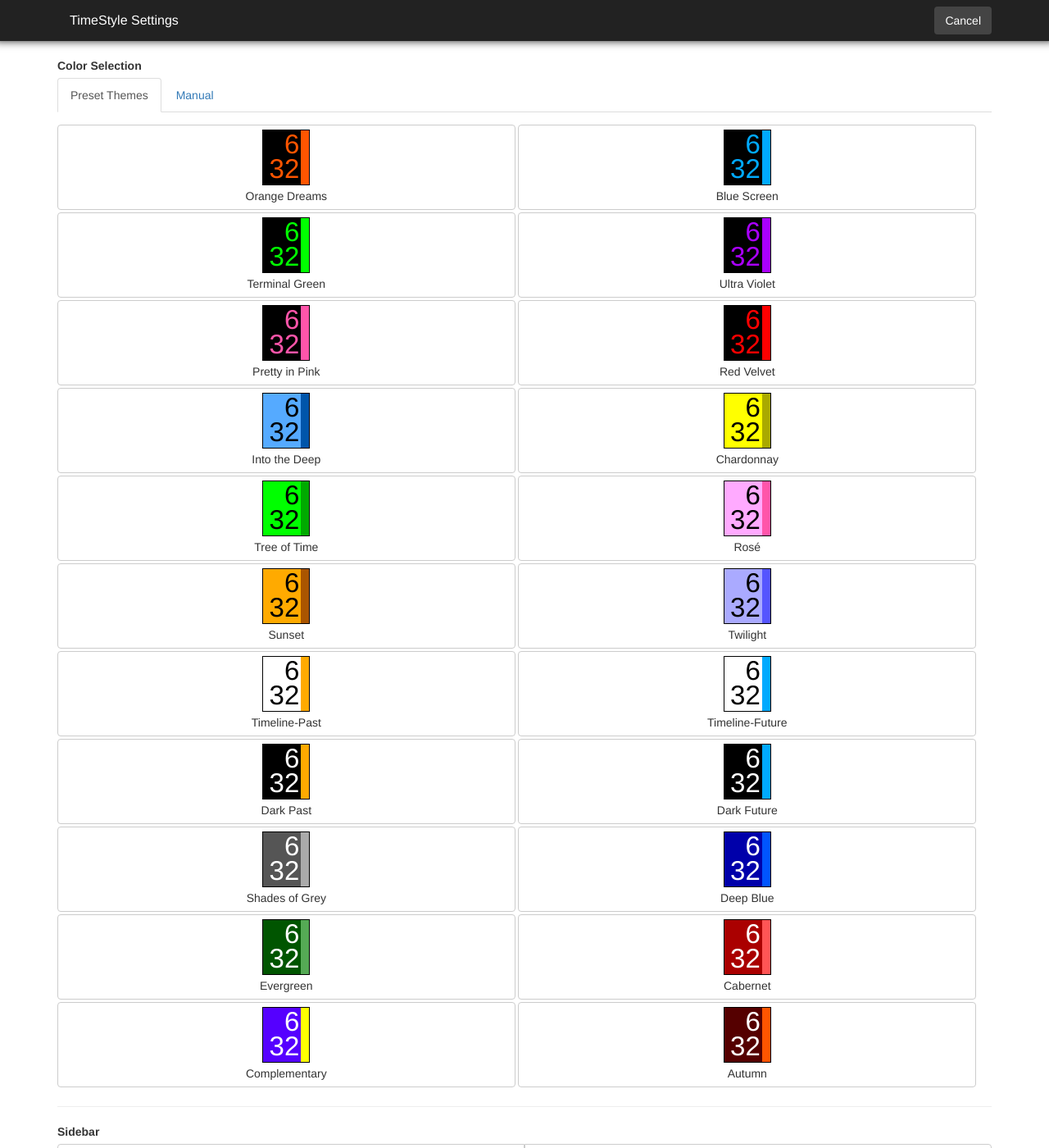
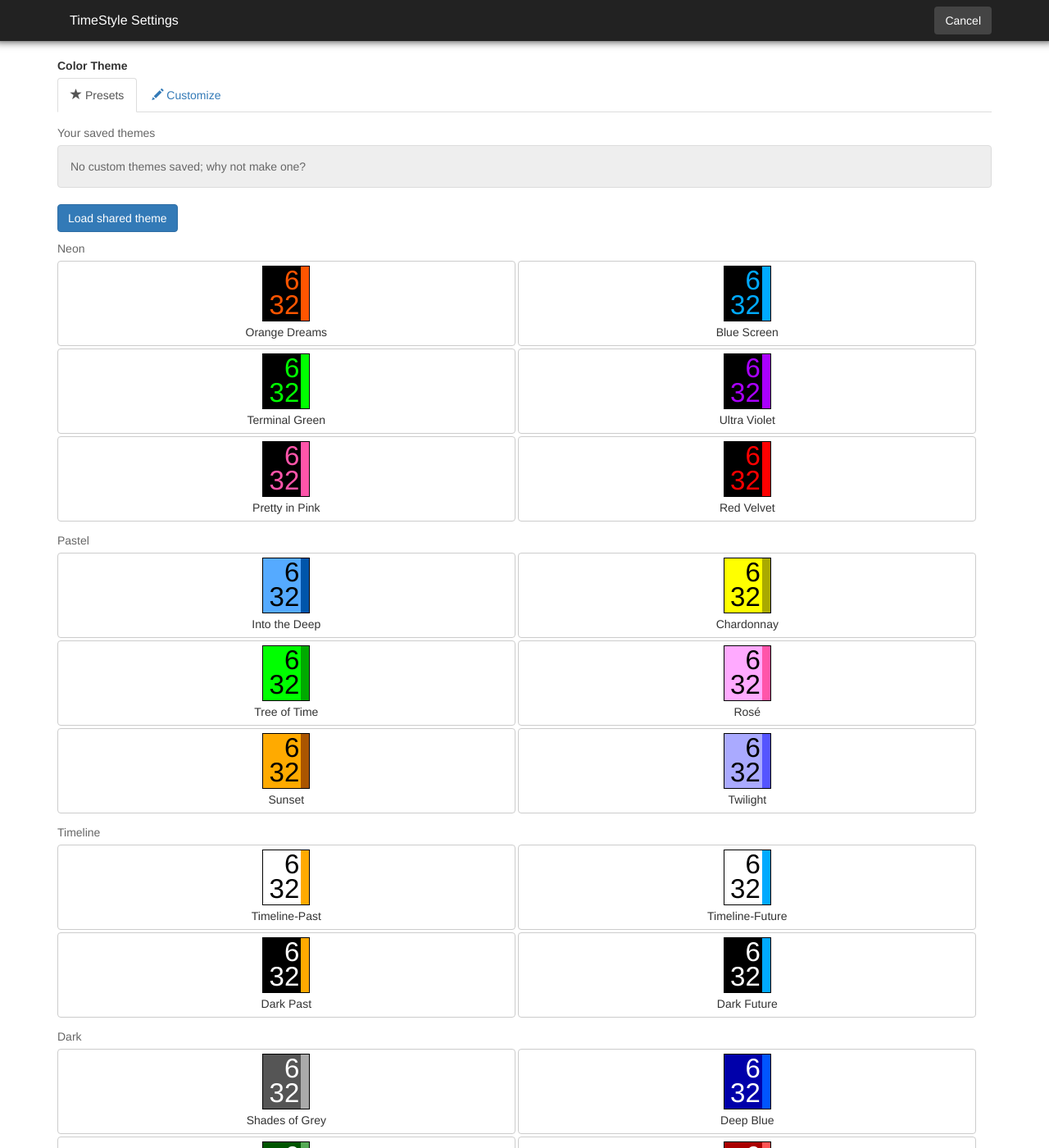
Before and after one commit to freakified/TimeStylePebble, a Jekyll site: the page built from config_color.html, in a window 1280 px wide and 1400 px high. Shown: the whole window at 82% size. Built offline with Jekyll 4.4.1, drawn with Linux system fonts in a browser that asks for light colours; nearby versions of some CDN libraries.

Commit message:
Custom theme creation/deletion now works

```diff
--- a/_includes/config_theme_color.html
+++ b/_includes/config_theme_color.html
@@ -1,13 +1,25 @@
-<label>Color Selection</label>
+<label>Color Theme</label>
 
 <ul id="ColorSelectorTabs" class="nav nav-tabs" role="tablist">
-  <li role="presentation" class="active"><a href="#tab_presetcolors" id="home-tab" role="tab" data-toggle="tab" aria-controls="home" aria-expanded="true">Preset Themes</a></li>
-  <li role="presentation"><a href="#tab_customcolors" role="tab" id="profile-tab" data-toggle="tab" aria-controls="profile">Manual</a></li>
+  <li role="presentation" class="active"><a href="#tab_presetcolors" id="home-tab" role="tab" data-toggle="tab" aria-controls="home" aria-expanded="true"><span class="glyphicon glyphicon-star"></span> Presets</a></li>
+  <li role="presentation"><a href="#tab_customcolors" role="tab" id="profile-tab" data-toggle="tab" aria-controls="profile"><span class="glyphicon glyphicon-pencil"></span> Customize</a></li>
 </ul>
 <div id="ColorSelectorTabContent" class="tab-content">
   <div role="tabpanel" class="tab-pane fade in active" id="tab_presetcolors" aria-labelledBy="home-tab">
     <div class="form-group">
       <div id="preset_selector" data-toggle="buttons">
+        <p>Your saved themes</p>
+        <div id="custom_theme_empty" class="alert alert-info" role="alert">
+          No custom themes saved; why not make one?
+        </div>
+        <div id="saved_themes_area">
+
+        </div>
+        <button class="btn btn-primary" type="button" data-toggle="modal" data-target="#loadThemeModal">
+          Load shared theme
+        </button>
+
+        <p>Neon</p>
         <label class="btn btn-default" data-time-color="#FF5500" data-time-bg-color="#000000" data-sidebar-color="#FF5500">
           <input type="radio" name="options" id="option1" autocomplete="off">
           <div class="example_face" style="color: #FF5500; background-color: #000000; border-color: #FF5500;">6<br>32</div>
@@ -42,6 +54,7 @@
           <div class="example_face" style="border-color: #FF0000; color: #FF0000;">6<br>32</div>
           Red Velvet
         </label>
+        <p>Pastel</p>
 
         <label class="btn btn-default" data-time-color="#000000" data-time-bg-color="#55AAFF" data-sidebar-color="#0055AA">
           <input type="radio" name="options" id="option2" autocomplete="off">
@@ -78,7 +91,7 @@
           <div class="example_face" style="background: #AAAAFF; color: #000000; border-color: #5555FF;">6<br>32</div>
           Twilight
         </label>
-
+        <p>Timeline</p>
         <label class="btn btn-default" data-time-color="#000000" data-time-bg-color="#FFFFFF" data-sidebar-color="#FFAA00">
           <input type="radio" name="options" id="option2" autocomplete="off">
           <div class="example_face light_bg" style="border-color: #FFAA00">6<br>32</div>
@@ -102,7 +115,7 @@
           <div class="example_face" style="color: #FFFFFF; border-color: #00AAFF">6<br>32</div>
           Dark Future
         </label>
-
+       <p>Dark</p>
         <label class="btn btn-default" data-time-color="#FFFFFF" data-time-bg-color="#555555" data-sidebar-color="#AAAAAA">
           <input type="radio" name="options" id="option2" autocomplete="off">
           <div class="example_face" style="background: #555555; color: white; border-color: #AAAAAA;">6<br>32</div>
@@ -142,11 +155,24 @@
       </div>
     </div>
   </div>
+
   <div role="tabpanel" class="tab-pane fade" id="tab_customcolors" aria-labelledBy="profile-tab">
     <div id="custom_preview_help" class="alert alert-info" role="alert">
-      Select the three required colors to see a preview
+      Select the three required colors to create a theme
     </div>
-    <div id="custom_preview" class="example_face hidden" style="margin: 13px">6<br>32</div>
+    <div id="custom_preview_container">
+      <div id="custom_preview" class="example_face" style="margin: 13px">6<br>32</div>
+      <div id="custom_preview_actions">
+        <button class="btn btn-primary" type="button" onclick="saveNewPreset()"><span class="glyphicon glyphicon-star"></span> Save theme</button>
+        <button class="btn btn-link" type="button" data-toggle="modal" data-target="#shareThemeModal">
+          <span class="glyphicon glyphicon-share-alt"></span> Share
+        </button>
+      </div>
+
+    </div>
+
+    <div>
+  </div>
 
     <label>Time Text Color</label>
     <div class="form-group">
@@ -166,3 +192,40 @@
     </div>
   </div>
 </div>
+
+<div class="modal fade" id="loadThemeModal" tabindex="-1" role="dialog" aria-labelledby="loadThemeModal">
+  <div class="modal-dialog" role="document">
+    <div class="modal-content">
+      <div class="modal-header">
+        <button type="button" class="close" data-dismiss="modal" aria-label="Close"><span aria-hidden="true">&times;</span></button>
+        <h4 class="modal-title" id="myModalLabel">Load a shared theme</h4>
+      </div>
+      <div class="modal-body">
+        <input type="text" class="form-control" id="weather_loc" placeholder='Paste theme text here'>
+      </div>
+      <div class="modal-footer">
+        <button type="button" class="btn btn-default" data-dismiss="modal">Cancel</button>
+        <button type="button" class="btn btn-primary">Load theme</button>
+      </div>
+    </div>
+  </div>
+</div>
+
+<div class="modal fade" id="shareThemeModal" tabindex="-1" role="dialog" aria-labelledby="shareThemeModal">
+  <div class="modal-dialog" role="document">
+    <div class="modal-content">
+      <div class="modal-header">
+        <button type="button" class="close" data-dismiss="modal" aria-label="Close"><span aria-hidden="true">&times;</span></button>
+        <h4 class="modal-title" id="myModalLabel">Share this theme</h4>
+      </div>
+      <div class="modal-body">
+        Copy and paste the text to share this theme:
+
+        or mail it to me
+      </div>
+      <div class="modal-footer">
+        <button type="button" class="btn btn-primary" data-dismiss="modal">Done</button>
+      </div>
+    </div>
+  </div>
+</div>
--- a/css/custom.scss
+++ b/css/custom.scss
@@ -61,9 +61,29 @@
   margin: 0 auto 4px;
 }
 
-#preset_selector > .btn {
-  width: 49%;
-  margin-bottom: 3px;
+#preset_selector {
+  p {
+    margin: 10px 0 5px;
+    color: #666;
+  }
+
+  label.btn {
+    width: 49%;
+    margin-bottom: 3px;
+  }
+
+  input[type=radio] {
+    position: absolute;
+    clip: rect(0,0,0,0);
+    pointer-events: none;
+  }
+
+
+  // .btn-danger {
+  //   position: absolute;
+  //   top:0;
+  //   right: 0;
+  // }
 }
 
 .sp-preview {
@@ -77,11 +97,11 @@
 }
 
 .sp-palette {
-  max-width: 350px;
+  max-width: 275px;
 
   .sp-thumb-el {
-    width: 39px;
-    height: 39px;
+    width: 30px;
+    height: 30px;
   }
 }
 
@@ -106,3 +126,24 @@
   background-color: #444;
   color: white;
 }
+
+#custom_preview_container > div {
+  display: inline-block;
+  vertical-align: middle;
+
+  button {
+    display: block;
+    margin: 5px 0;
+  }
+}
+
+.modal.in .modal-dialog {
+    -webkit-transform: translate(0,150px);
+    transform: translate(0,150px);
+}
+
+.alert-info {
+    color: #666;
+    background-color: #eee;
+    border-color: #DCDCDC;
+}
--- a/js/config.js
+++ b/js/config.js
@@ -1,3 +1,29 @@
+
+// if we have any persistent data saved, load it in
+$(document).ready(function() {
+  loadLastUsedColors();
+  showCustomPresets();
+});
+
+function loadLastUsedColors() {
+  // try to load each of the four colors
+  var colorNames = ['time-color', 'time-bg-color', 'sidebar-color', 'sidebar-text-color'];
+
+  colorNames.forEach(function(colorName, index, array) {
+    var storedColor = window.localStorage.getItem(colorName);
+
+    if(storedColor) {
+      $('#' + colorName).spectrum("set", storedColor);
+      $('#' + colorName).data('storedColor', storedColor);
+    } else {
+      $('#' + colorName).spectrum("set", null);
+    }
+  });
+
+  // in case anything changed
+  updateCustomPreview();
+}
+
 $('#time-color').on('change', customColorChanged);
 $('#time-bg-color').on('change', customColorChanged);
 $('#sidebar-color').on('change', customColorChanged);
@@ -34,21 +60,18 @@ function updateToolbar() {
   var counter = $('label.btn.active').size();
 
   if($('#preset_selector .btn.active').size() == 0) {
-    if($('#time-color').val()) {
-      counter++;
-    }
 
-    if($('#time-bg-color').val()) {
-      counter++;
-    }
+    var colorNames = ['time-color', 'time-bg-color', 'sidebar-color', 'sidebar-text-color'];
 
-    if($('#sidebar-color').val()) {
-      counter++;
-    }
+    colorNames.forEach(function(colorName, index, array) {
+      var storedColor = window.localStorage.getItem(colorName);
 
-    if($('#sidebar-text-color').val()) {
-      counter++;
-    }
+      if(storedColor) {
+        if($('#' + colorName).val() != ("#" + storedColor)) {
+          counter++;
+        }
+      }
+    });
   }
 
   if($('#language_selection option:selected').data('setting') != -1) {
@@ -74,10 +97,10 @@ function updateToolbar() {
 function updateCustomPreview() {
   if($('#time-color').val() && $('#time-bg-color').val() && $('#sidebar-color').val()) {
     $('#custom_preview_help').addClass('hidden');
-    $('#custom_preview').removeClass('hidden');
+    $('#custom_preview_container').removeClass('hidden');
   } else {
     $('#custom_preview_help').removeClass('hidden');
-    $('#custom_preview').addClass('hidden');
+    $('#custom_preview_container').addClass('hidden');
   }
 
   $('#custom_preview').css('color', $('#time-color').val());
@@ -86,16 +109,12 @@ function updateCustomPreview() {
 }
 
 function resetSettings() {
-  $("#time-color").spectrum("set", null);
-  $("#time-bg-color").spectrum("set", null);
-  $("#sidebar-color").spectrum("set", null);
-  $("#sidebar-text-color").spectrum("set", null);
+  loadLastUsedColors();
 
   $('label.btn').removeClass('active');
   $(':radio').prop('checked', false);
 
   $('#manual_weather_loc_setting_area').collapse('hide');
-  $('input').val(null);
 
   $('#language_selection').val('(No change)');
 
@@ -130,19 +149,25 @@ function sendSettingsToWatch() {
   // for each setting, check if we need to send it
   if($('#time-color').val()) {
     config.color_time = $('#time-color').val().substr(1);
+    window.localStorage.setItem('time-color', config.color_time);
   }
 
   if($('#time-bg-color').val()) {
     config.color_bg = $('#time-bg-color').val().substr(1);
+    window.localStorage.setItem('time-bg-color', config.color_bg);
   }
 
   if($('#sidebar-color').val()) {
     config.color_sidebar = $('#sidebar-color').val().substr(1);
+    window.localStorage.setItem('sidebar-color', config.color_sidebar);
   }
 
   if($('#sidebar-text-color').val()) {
     config.sidebar_text_color = $('#sidebar-text-color').val().substr(1);
+    window.localStorage.setItem('sidebar-text-color', config.sidebar_text_color);
   }
+
+
 
   if($('#sidebar_position_setting .btn.active').size() > 0) {
     config.sidebar_position = $('#sidebar_position_setting .btn.active').data('setting');
@@ -209,3 +234,96 @@ $('#weather_setting input').on('change', function(){
     $target.collapse('hide');
   }
 });
+
+/* stuff for the preset saving/loading */
+
+
+/* saves the preset and adds it to the "your presets" section */
+function saveNewPreset() {
+  var savedPresets = window.localStorage.getItem('savedPresets');
+
+  if(savedPresets) {
+    savedPresets = JSON.parse(savedPresets);
+  } else {
+    savedPresets = [];
+  }
+
+  // loop through the colors and save them
+  var colorNames = ['time-color', 'time-bg-color', 'sidebar-color', 'sidebar-text-color'];
+
+  var newPreset = {};
+
+  for(i = 0; i < colorNames.length; i++) {
+    colorName = colorNames[i];
+
+    if($('#' + colorName).val() ) {
+      newPreset[colorName] = $('#' + colorName).val();
+    } else {
+      newPreset[colorName] = '#000000';
+    }
+  }
+
+  savedPresets.push(newPreset);
+
+  window.localStorage.setItem('savedPresets', JSON.stringify(savedPresets));
+
+  // finally, update the preset area
+  showCustomPresets();
+}
+
+// TODO: update to make the share/delete buttons actually do something
+var template = '\
+<label class="btn btn-default" data-time-color="{{time-color}}" data-time-bg-color="{{time-bg-color}}" data-sidebar-color="{{sidebar-color}}" data-sidebar-text-color="{{sidebar-text-color}}">\
+  <input type="radio" name="options" id="option1" autocomplete="off">\
+  <div class="example_face" style="color: {{time-color}}; background-color: {{time-bg-color}}; border-color: {{sidebar-color}};">6<br>32</div>\
+</label>\
+<button class="btn btn-danger btn-sm" onclick="deletePreset({{preset-id}})" type="button"><span class="glyphicon glyphicon-trash"></span> Delete</button>\
+<button class="btn btn-link btn-sm" type="button"><span class="glyphicon glyphicon-share-alt"></span> Share</span></button>\
+<br>';
+
+function showCustomPresets() {
+  var savedPresets = window.localStorage.getItem('savedPresets');
+  var htmlToInsert = '';
+
+  if(savedPresets) {
+    savedPresets = JSON.parse(savedPresets);
+
+    for(i = 0; i < savedPresets.length; i++) {
+      var preset = savedPresets[i];
+      var htmlString = template;
+
+      htmlString = htmlString.replace(/\{\{time-color\}\}/g, preset['time-color']);
+      htmlString = htmlString.replace(/\{\{time-bg-color\}\}/g, preset['time-bg-color']);
+      htmlString = htmlString.replace(/\{\{sidebar-color\}\}/g, preset['sidebar-color']);
+      htmlString = htmlString.replace(/\{\{sidebar-text-color\}\}/g, preset['sidebar-text-color']);
+      htmlString = htmlString.replace(/\{\{preset-id\}\}/g, i)
+
+      htmlToInsert += htmlString;
+    }
+
+    $('#saved_themes_area').html(htmlToInsert);
+
+    if( savedPresets.length > 0) {
+      $('#custom_theme_empty').hide();
+    } else {
+      $('#custom_theme_empty').show();
+    }
+  } else {
+    $('#custom_theme_empty').show();
+  }
+}
+
+function deletePreset(presetId) {
+  var savedPresets = window.localStorage.getItem('savedPresets');
+
+  if(savedPresets) {
+    savedPresets = JSON.parse(savedPresets);
+
+    savedPresets.splice(presetId, 1);
+  }
+
+  window.localStorage.setItem('savedPresets', JSON.stringify(savedPresets));
+
+  //redraw the custom presets
+  showCustomPresets();
+}
```
